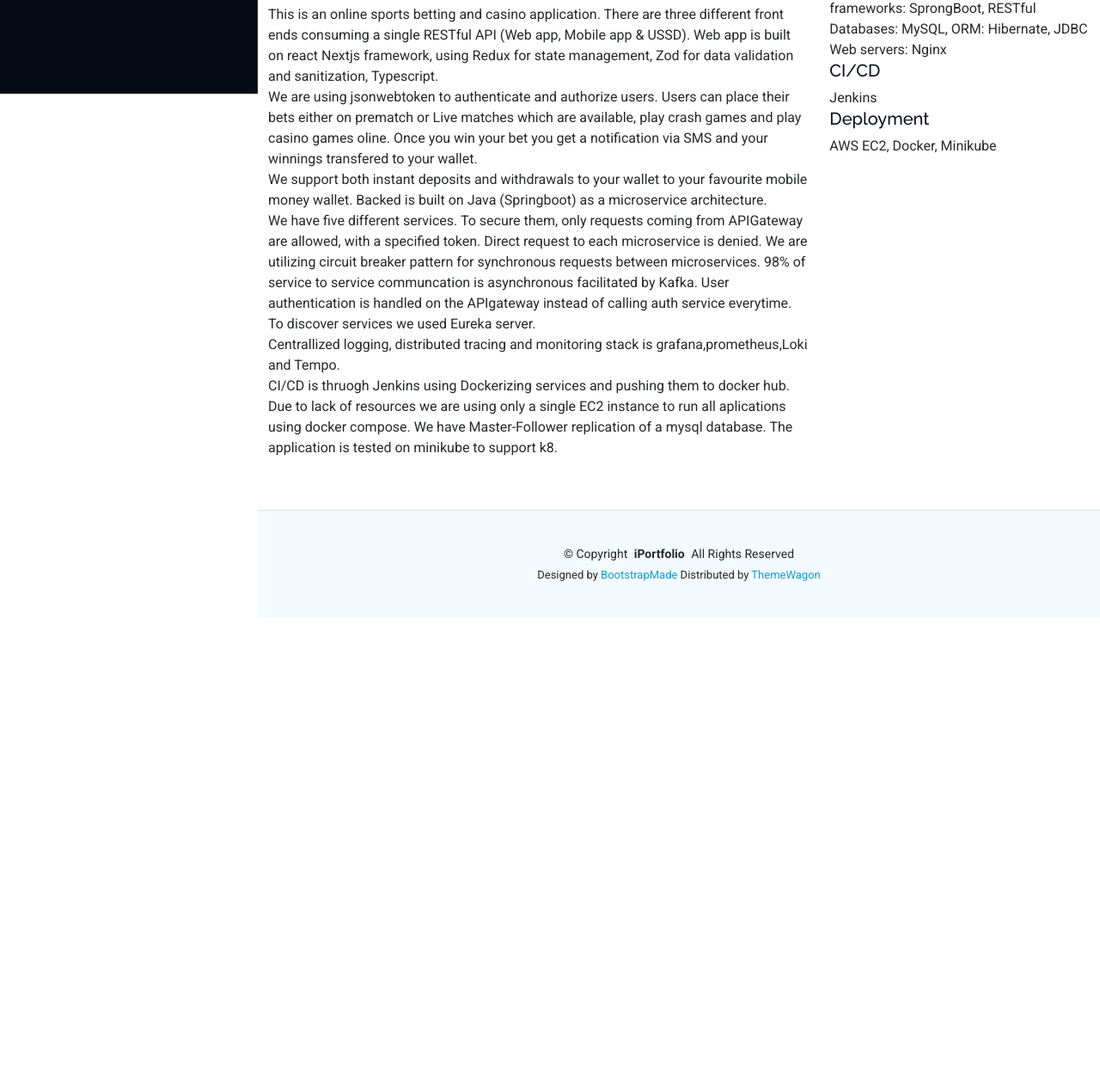
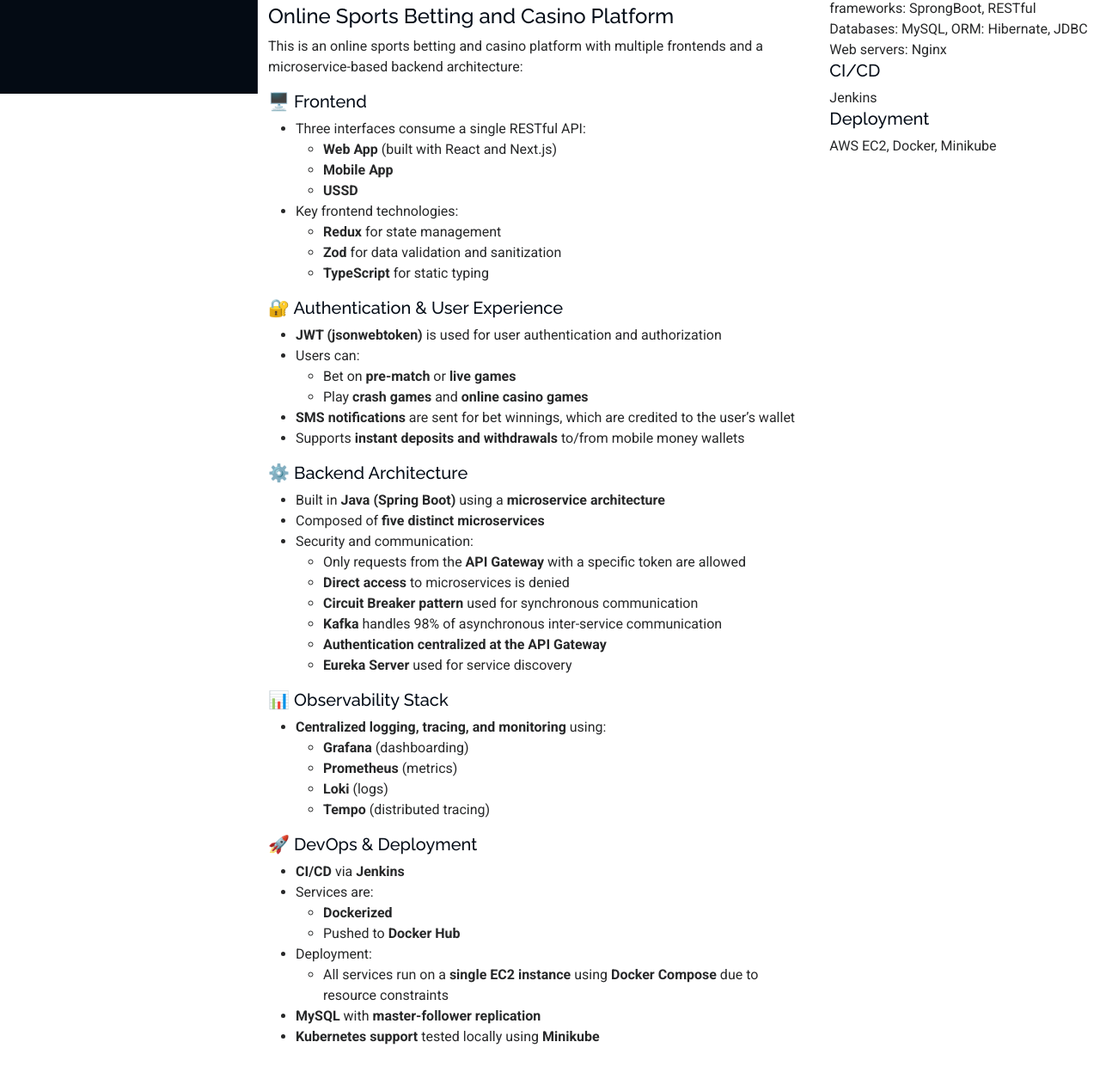
Before and after one commit to dee-kandau/dee-kandau.github.io, a plain HTML site: page portfolio-1.html in a window 1280 px wide. Shown: the part 691-1960 px from the top of the page at 86% size. Before the commit the page ends 1410 px from the top, so only its background shows below. Drawn offline with Linux system fonts and the light colour scheme.

```diff
--- a/portfolio-1.html
+++ b/portfolio-1.html
@@ -137,28 +137,85 @@
               <div class="swiper-pagination"></div>
             </div>
             <h3>Summary</h3>
-            This is an online sports betting and casino application. There are three different front ends consuming a
-            single RESTful API (Web app, Mobile app & USSD).
-            Web app is built on react Nextjs framework, using Redux for state management, Zod for data validation and
-            sanitization, Typescript.
-            <br> We are using jsonwebtoken to authenticate and authorize users.
-            Users can place their bets either on prematch or Live matches which are available, play crash games and play
-            casino games oline. Once you win your bet you get a notification via SMS
-            and your winnings transfered to your wallet.
-            <br> We support both instant deposits and withdrawals to your wallet to your favourite mobile money wallet.
+ <h4>Online Sports Betting and Casino Platform</h4>
+  <p>This is an online sports betting and casino platform with multiple frontends and a microservice-based backend architecture:</p>
 
-            Backed is built on Java (Springboot) as a microservice architecture. <br>We have five different services. To
-            secure them, only requests coming from APIGateway are allowed, with a specified token. Direct request to
-            each microservice is denied.
-            We are utilizing circuit breaker pattern for synchronous requests between microservices. 98% of service to
-            service communcation is asynchronous facilitated by Kafka. User authentication is handled on the APIgateway
-            instead of calling auth service everytime.
-            To discover services we used Eureka server. <br>Centrallized logging, distributed tracing and monitoring
-            stack is grafana,prometheus,Loki and Tempo.
-            <br> CI/CD is thruogh Jenkins using Dockerizing services and pushing them to docker hub. Due to lack of
-            resources we are using only a single EC2 instance to run all aplications using docker compose.
-            We have Master-Follower replication of a mysql database. The application is tested on minikube to support
-            k8.
+  <h5>🖥️ Frontend</h5>
+  <ul>
+    <li>Three interfaces consume a single RESTful API:
+      <ul>
+        <li><strong>Web App</strong> (built with React and Next.js)</li>
+        <li><strong>Mobile App</strong></li>
+        <li><strong>USSD</strong></li>
+      </ul>
+    </li>
+    <li>Key frontend technologies:
+      <ul>
+        <li><strong>Redux</strong> for state management</li>
+        <li><strong>Zod</strong> for data validation and sanitization</li>
+        <li><strong>TypeScript</strong> for static typing</li>
+      </ul>
+    </li>
+  </ul>
+
+  <h5>🔐 Authentication & User Experience</h5>
+  <ul>
+    <li><strong>JWT (jsonwebtoken)</strong> is used for user authentication and authorization</li>
+    <li>Users can:
+      <ul>
+        <li>Bet on <strong>pre-match</strong> or <strong>live games</strong></li>
+        <li>Play <strong>crash games</strong> and <strong>online casino games</strong></li>
+      </ul>
+    </li>
+    <li><strong>SMS notifications</strong> are sent for bet winnings, which are credited to the user’s wallet</li>
+    <li>Supports <strong>instant deposits and withdrawals</strong> to/from mobile money wallets</li>
+  </ul>
+
+  <h5>⚙️ Backend Architecture</h5>
+  <ul>
+    <li>Built in <strong>Java (Spring Boot)</strong> using a <strong>microservice architecture</strong></li>
+    <li>Composed of <strong>five distinct microservices</strong></li>
+    <li>Security and communication:
+      <ul>
+        <li>Only requests from the <strong>API Gateway</strong> with a specific token are allowed</li>
+        <li><strong>Direct access</strong> to microservices is denied</li>
+        <li><strong>Circuit Breaker pattern</strong> used for synchronous communication</li>
+        <li><strong>Kafka</strong> handles 98% of asynchronous inter-service communication</li>
+        <li><strong>Authentication centralized at the API Gateway</strong></li>
+        <li><strong>Eureka Server</strong> used for service discovery</li>
+      </ul>
+    </li>
+  </ul>
+
+  <h5>📊 Observability Stack</h5>
+  <ul>
+    <li><strong>Centralized logging, tracing, and monitoring</strong> using:
+      <ul>
+        <li><strong>Grafana</strong> (dashboarding)</li>
+        <li><strong>Prometheus</strong> (metrics)</li>
+        <li><strong>Loki</strong> (logs)</li>
+        <li><strong>Tempo</strong> (distributed tracing)</li>
+      </ul>
+    </li>
+  </ul>
+
+  <h5>🚀 DevOps & Deployment</h5>
+  <ul>
+    <li><strong>CI/CD</strong> via <strong>Jenkins</strong></li>
+    <li>Services are:
+      <ul>
+        <li><strong>Dockerized</strong></li>
+        <li>Pushed to <strong>Docker Hub</strong></li>
+      </ul>
+    </li>
+    <li>Deployment:
+      <ul>
+        <li>All services run on a <strong>single EC2 instance</strong> using <strong>Docker Compose</strong> due to resource constraints</li>
+      </ul>
+    </li>
+    <li><strong>MySQL</strong> with <strong>master-follower replication</strong></li>
+    <li><strong>Kubernetes support</strong> tested locally using <strong>Minikube</strong></li>
+  </ul>
 
           </div>
 
```
Also changed, not shown: index.html (+5 -7 lines).
